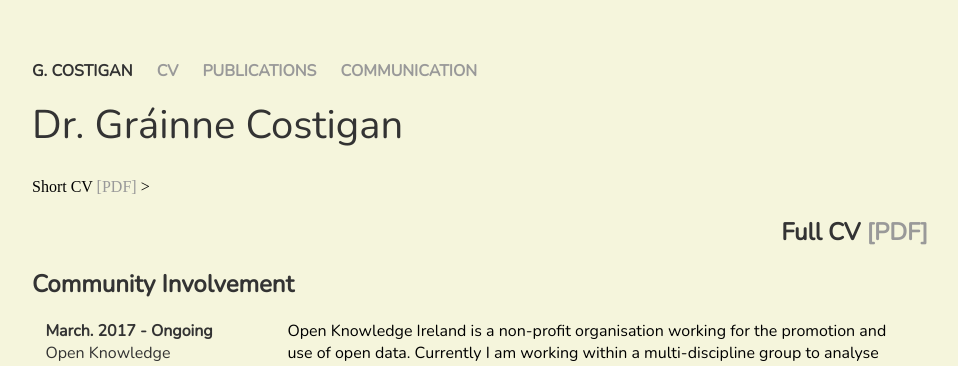
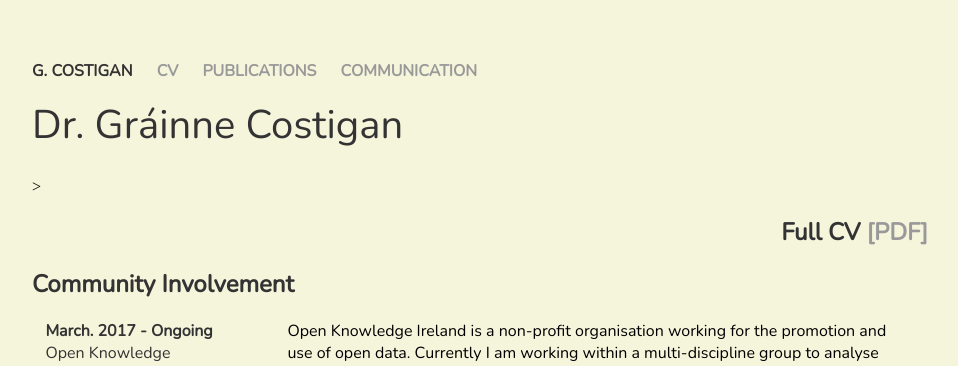
Before and after one commit to twotonnetess/twotonnetess.github.io, a Jekyll site: the page built from cv/index.html, in a window 1280 px wide and 900 px high. Shown: the top 366 px of the window, without its empty margins (160-1118 px from the left). Built offline with Jekyll 4.4.1, drawn with Linux system fonts in a browser that asks for light colours.

Commit message:
updates to CV

```diff
--- a/cv/index.html
+++ b/cv/index.html
@@ -8,7 +8,6 @@ title: CV G. Costigan
 <name> Dr. Gráinne Costigan </name>
 </div>
 
-<!<h2 align="right" > Short CV <a href="CV_online_short.pdf">[PDF]</a></h2>
 >
 <h2 align="right" > Full CV <a href="CV_online_long.pdf">[PDF]</a></h2>
 
```
